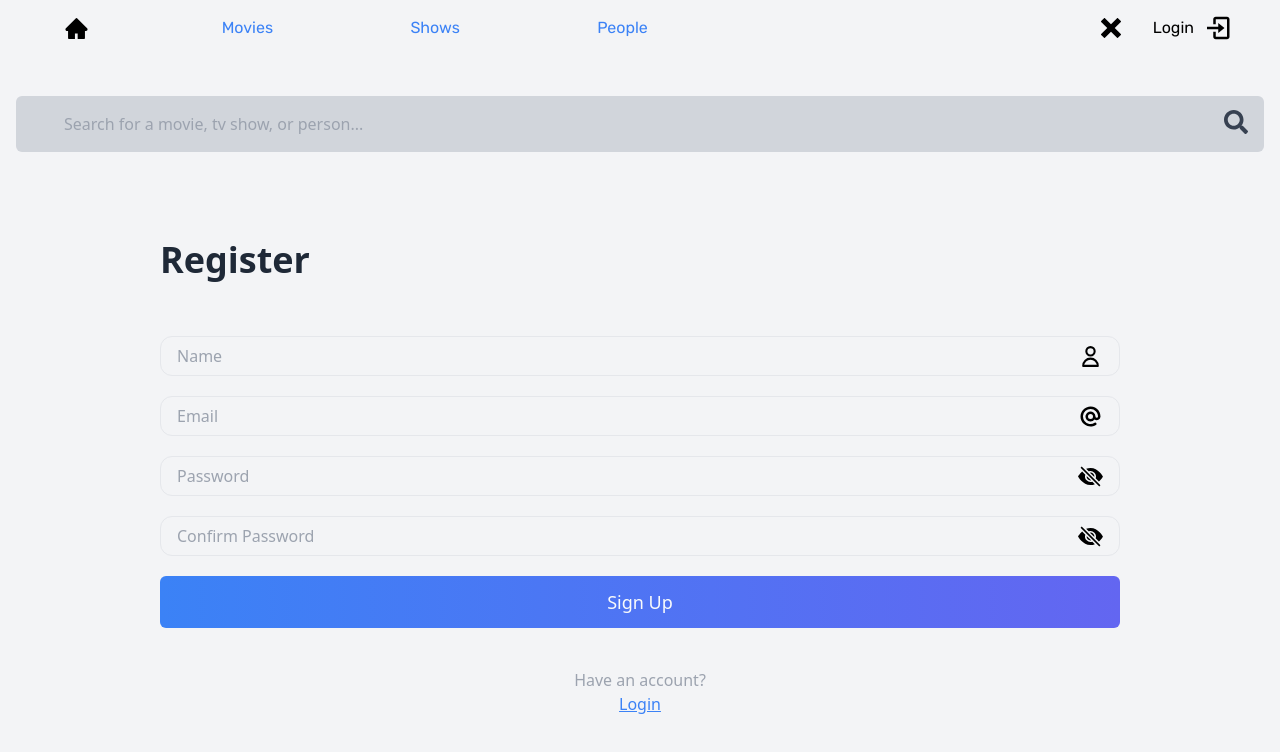
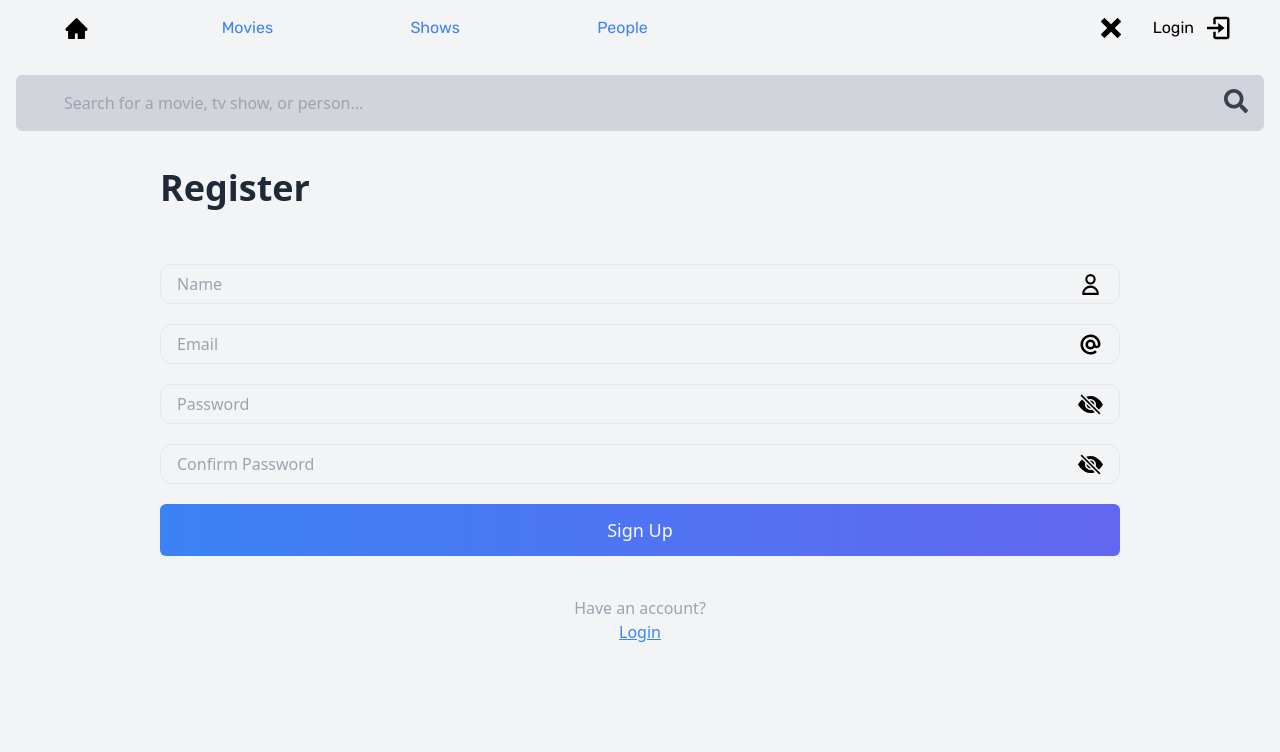
Before and after one commit to yasinnkhann/animedia, a Next.js app: page /auth/register in a window 1280 px wide. Both pictures are taken after a click on the icon 1108 px from the left and 28 px from the top of the page. Shown: the top 752 px of the page. Built offline with nearby package versions, Linux system fonts and the light colour scheme; no server answers.

Commit message:
used framer

```diff
--- a/components/Header.tsx
+++ b/components/Header.tsx
@@ -8,6 +8,7 @@ import { BiLogIn } from 'react-icons/bi';
 import { TbSearch } from 'react-icons/tb';
 import { ImCross } from 'react-icons/im';
 import SearchBar from '../components/UI/SearchUI/SearchBar';
+import { motion } from 'framer-motion';
 
 const Header = () => {
 	const router = useRouter();
@@ -162,12 +163,20 @@ const Header = () => {
 				</nav>
 			</header>
 			{isSearchBtnClicked && (
-				<section className='mt-24'>
-					<SearchBar
-						ref={searchBarRef}
-						closeSearch={() => setIsSearchBtnClicked(false)}
-					/>
-				</section>
+				<motion.div
+					animate={{ y: 75 }}
+					transition={{
+						duration: 1,
+						ease: [0.08, 0.69, 0.2, 0.99],
+					}}
+				>
+					<section className='mb-24'>
+						<SearchBar
+							ref={searchBarRef}
+							closeSearch={() => setIsSearchBtnClicked(false)}
+						/>
+					</section>
+				</motion.div>
 			)}
 		</>
 	);
--- a/package.json
+++ b/package.json
@@ -21,6 +21,7 @@
 		"bcryptjs": "^2.4.3",
 		"comma-number": "^2.1.0",
 		"formik": "^2.2.9",
+		"framer-motion": "^8.1.7",
 		"graphql": "^16.6.0",
 		"graphql-middleware": "^6.1.33",
 		"graphql-request": "^5.1.0",
```
Also changed, not shown: 1 other file (tests, documents, lock files or other folders).
